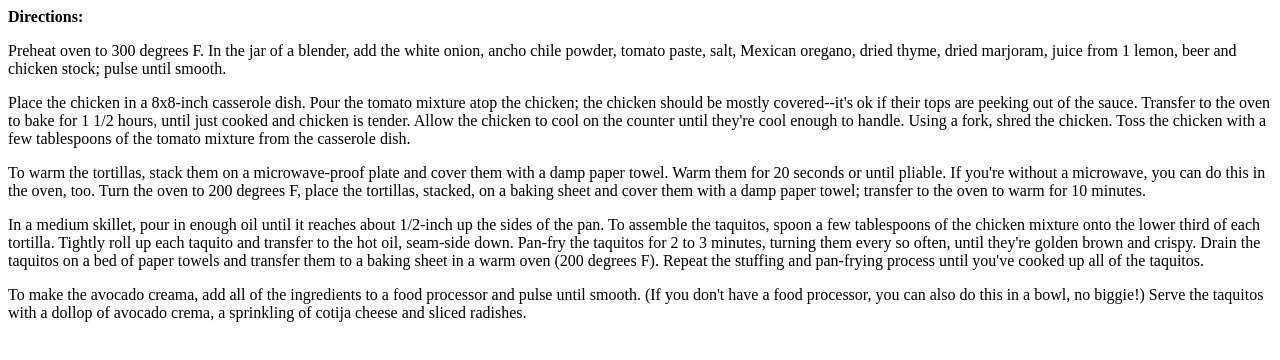
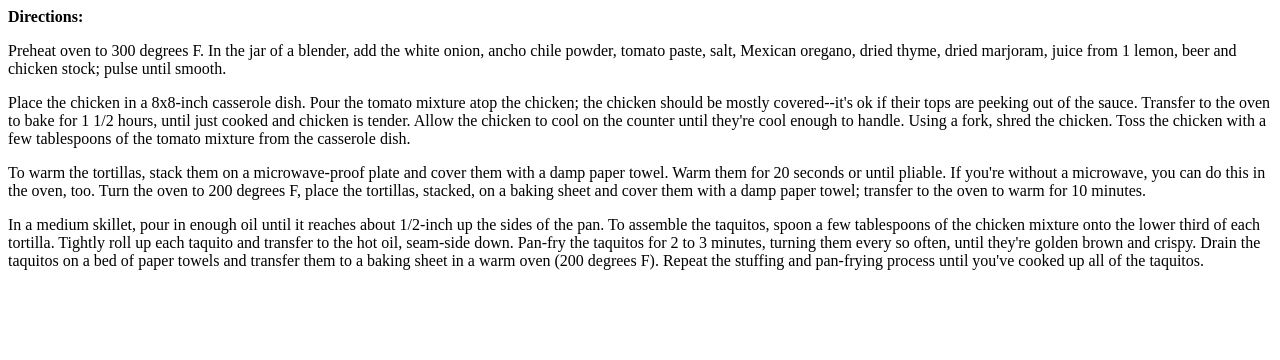
Before and after one commit to lettereye/test, a plain HTML site: page index.html in a window 1280 px wide. Drawn offline with Linux system fonts and the light colour scheme.

Commit message:
Remove Last P

```diff
--- a/index.html
+++ b/index.html
@@ -8,5 +8,3 @@
 <p>To warm the tortillas, stack them on a microwave-proof plate and cover them with a damp paper towel. Warm them for 20 seconds or until pliable. If you're without a microwave, you can do this in the oven, too. Turn the oven to 200 degrees F, place the tortillas, stacked, on a baking sheet and cover them with a damp paper towel; transfer to the oven to warm for 10 minutes. </p>
 
 <p>In a medium skillet, pour in enough oil until it reaches about 1/2-inch up the sides of the pan. To assemble the taquitos, spoon a few tablespoons of the chicken mixture onto the lower third of each tortilla. Tightly roll up each taquito and transfer to the hot oil, seam-side down. Pan-fry the taquitos for 2 to 3 minutes, turning them every so often, until they're golden brown and crispy. Drain the taquitos on a bed of paper towels and transfer them to a baking sheet in a warm oven (200 degrees F). Repeat the stuffing and pan-frying process until you've cooked up all of the taquitos.</p>
-
-<p>To make the avocado creama, add all of the ingredients to a food processor and pulse until smooth. (If you don't have a food processor, you can also do this in a bowl, no biggie!) Serve the taquitos with a dollop of avocado crema, a sprinkling of cotija cheese and sliced radishes.</p>
```
